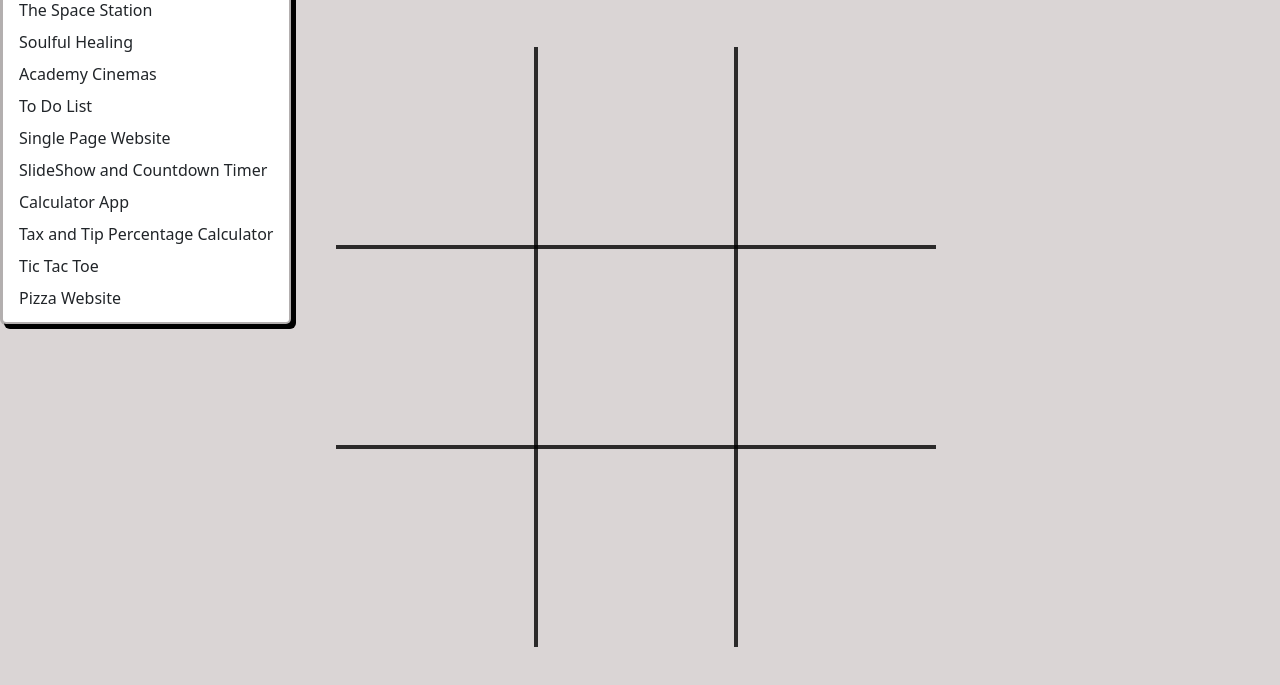
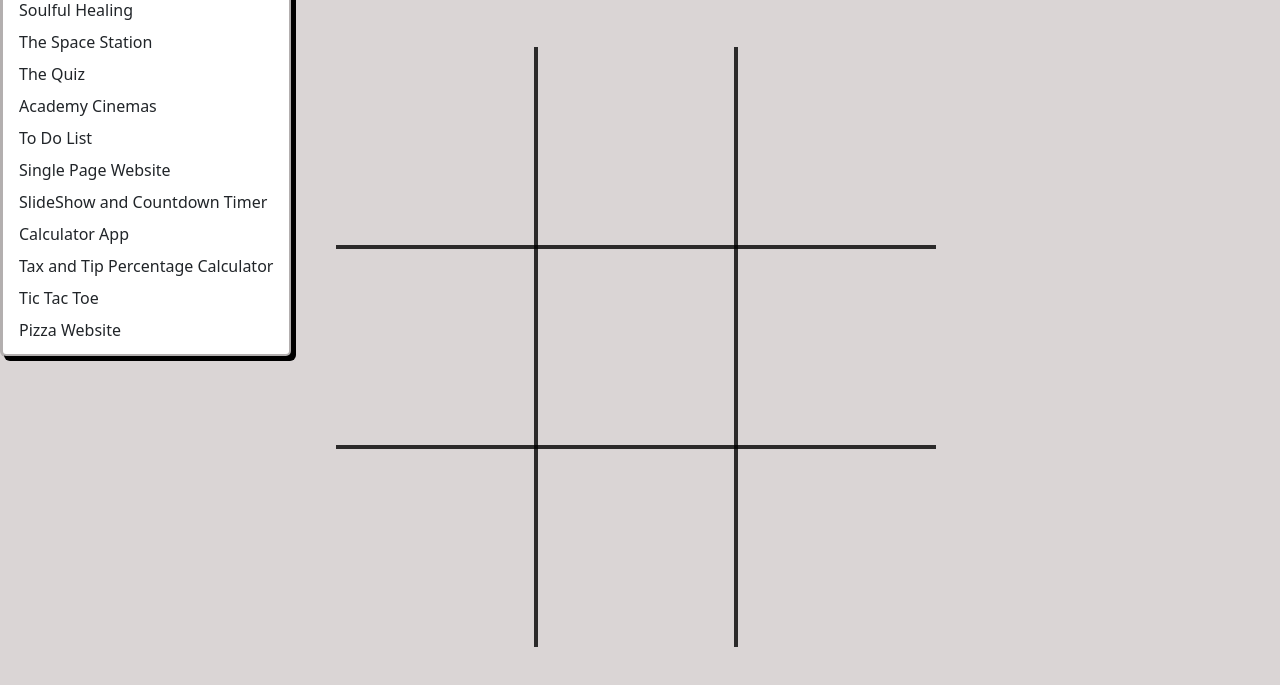
Before and after one commit to EvanM02/Tic_Tac_Toe, a plain HTML site: page index.html in a window 1280 px wide. Both pictures are taken after a click on the button "Websites". Shown: the part 91-776 px from the top of the page. Drawn offline with nearby package versions, Linux system fonts and the light colour scheme.

Commit message:
Reorganizing the other websites dropdown menu and adding the The Quiz link

```diff
--- a/index.html
+++ b/index.html
@@ -47,83 +47,40 @@
       </a>
       <ul class="dropdown-menu" aria-labelledby="dropdownMenuLink">
         <li>
-          <a
-            class="dropdown-item"
-            href="https://evanm02.github.io/Portfolio-Website/"
-            >Portfolio Website</a
-          >
+          <a class="dropdown-item" href="https://evanm02.github.io/Portfolio-Website/"> Portfolio Website</a>
         </li>
         <li>
-          <a
-            class="dropdown-item"
-            href="https://evanm02.github.io/The_Space_Station/"
-            >The Space Station
-          </a>
+          <a class="dropdown-item" href="https://evanm02.github.io/SoulFul_Healing/"> Soulful Healing</a>
         </li>
         <li>
-          <a
-            class="dropdown-item"
-            href="https://evanm02.github.io/SoulFul_Healing/"
-            >Soulful Healing
-          </a
-          >
+          <a class="dropdown-item" href="https://evanm02.github.io/The_Space_Station/"> The Space Station</a>
         </li>
         <li>
-          <a
-            class="dropdown-item"
-            href="https://evanm02.github.io/Academy_Cinemas/"
-          >
-            Academy Cinemas
-          </a>
+          <a class="dropdown-item" href="https://evanm02.github.io/The_Quiz/"> The Quiz</a>
         </li>
         <li>
-          <a class="dropdown-item" href="https://evanm02.github.io/To_Do_App/"
-            >To Do List</a
-          >
+          <a class="dropdown-item" href="https://evanm02.github.io/Academy_Cinemas/"> Academy Cinemas</a>
         </li>
         <li>
-          <a
-            class="dropdown-item"
-            href="https://evanm02.github.io/Single_page_Website/"
-            >Single Page Website</a
-          >
+          <a class="dropdown-item" href="https://evanm02.github.io/To_Do_App/"> To Do List</a>
         </li>
         <li>
-          <a
-            class="dropdown-item"
-            href="https://evanm02.github.io/Slideshow_and_Countdown/"
-            >SlideShow and Countdown Timer</a
-          >
+          <a class="dropdown-item" href="https://evanm02.github.io/Single_page_Website/"> Single Page Website</a>
         </li>
         <li>
-          <a
-            class="dropdown-item"
-            href="https://evanm02.github.io/Calculator_App/"
-            >Calculator App</a
-          >
+          <a class="dropdown-item" href="https://evanm02.github.io/Slideshow_and_Countdown/"> SlideShow and Countdown Timer</a>
         </li>
         <li>
-          <a
-            class="dropdown-item"
-            href="https://evanm02.github.io/Tip_and_Tax_Calculator/"
-            >Tax and Tip Percentage Calculator
-          </a>
+          <a class="dropdown-item" href="https://evanm02.github.io/Calculator_App/"> Calculator App</a>
         </li>
         <li>
-          <a
-            class="dropdown-item"
-            href="https://evanm02.github.io/Tic_Tac_Toe/"
-          >
-            Tic Tac Toe
-          </a>
+          <a class="dropdown-item" href="https://evanm02.github.io/Tip_and_Tax_Calculator/"> Tax and Tip Percentage Calculator</a>
         </li>
         <li>
-          <a
-            class="dropdown-item"
-            href="https://evanm02.github.io/Pizza_Website/"
-          >
-            Pizza Website
-          </a>
+          <a class="dropdown-item" href="https://evanm02.github.io/Tic_Tac_Toe/"> Tic Tac Toe</a>
+        </li>
+        <li>
+          <a class="dropdown-item" href="https://evanm02.github.io/Pizza_Website/"> Pizza Website</a>
         </li>
       </ul>
     </div>
```
